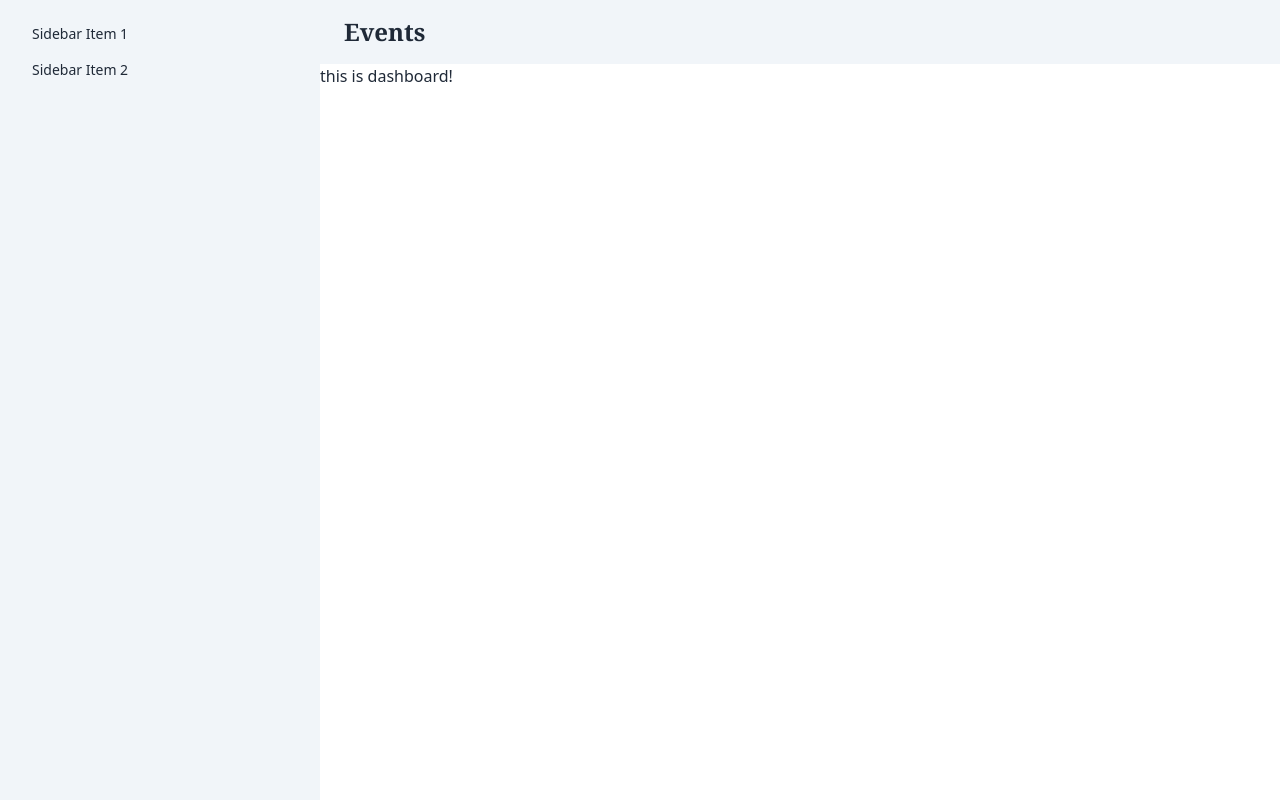
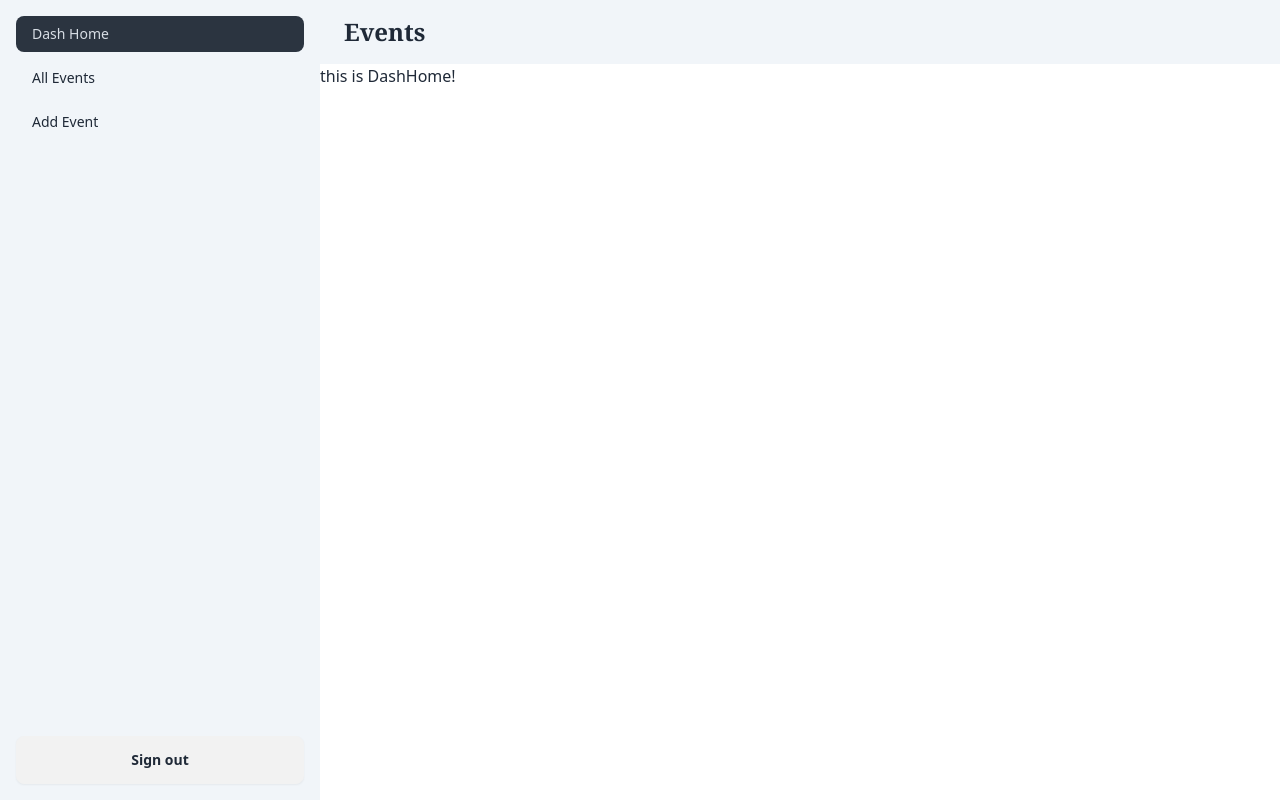
Before and after one commit to mizanor21/Event-Management, a React (Vite) app: page /dashboard in a window 1280 px wide. Built offline with nearby package versions, Linux system fonts and the light colour scheme; no server answers.

Commit message:
Dashboard sign out part added

```diff
--- /dev/null
+++ b/src/components/dashboard/DashHome.jsx
@@ -0,0 +1,9 @@
+const DashHome = () => {
+  return (
+    <div className="">
+      <h1>this is DashHome!</h1>
+    </div>
+  );
+};
+
+export default DashHome;
--- a/src/components/dashboard/Dashboard.jsx
+++ /dev/null
@@ -1,9 +0,0 @@
-const Dashboard = () => {
-  return (
-    <div className="">
-      <h1>this is dashboard!</h1>
-    </div>
-  );
-};
-
-export default Dashboard;
--- a/src/layouts/DashLayouts.jsx
+++ b/src/layouts/DashLayouts.jsx
@@ -1,4 +1,4 @@
-import { Link, Outlet } from "react-router-dom";
+import { Link, NavLink, Outlet } from "react-router-dom";
 import auth from "../../firebase.config";
 import { useAuthState, useSignOut } from "react-firebase-hooks/auth";
 
@@ -113,15 +113,30 @@ const DashLayouts = () => {
             aria-label="close sidebar"
             className="drawer-overlay"
           ></label>
-          <ul className="menu p-4 w-80 min-h-full bg-slate-100">
-            {/* Sidebar content here */}
-            <li>
-              <a>Sidebar Item 1</a>
-            </li>
-            <li>
-              <a>Sidebar Item 2</a>
-            </li>
-          </ul>
+          <div className="menu p-4 w-80 min-h-full bg-slate-100 flex flex-col justify-between">
+            <ul className="flex flex-col gap-2">
+              <li>
+                <NavLink to={"/dashboard"}>Dash Home</NavLink>
+              </li>
+              <li>
+                <NavLink to={"/"}>All Events</NavLink>
+              </li>
+              <li>
+                <NavLink to={"/"}>Add Event</NavLink>
+              </li>
+            </ul>
+            <button
+              onClick={async () => {
+                const success = await signOut();
+                if (success) {
+                  alert("You are signed out");
+                }
+              }}
+              className="btn"
+            >
+              Sign out
+            </button>
+          </div>
         </div>
       </div>
     </div>
--- a/src/routes/Route.jsx
+++ b/src/routes/Route.jsx
@@ -4,7 +4,7 @@ import Home from "../components/home/Home";
 import About from "../components/Others/AboutUs/About";
 import Contact from "../components/Others/Contact/Contact";
 import DashLayouts from "../layouts/DashLayouts";
-import Dashboard from "../components/dashboard/Dashboard";
+import DashHome from "../components/dashboard/DashHome";
 
 const router = createBrowserRouter([
   {
@@ -31,7 +31,7 @@ const router = createBrowserRouter([
     children: [
       {
         path: "/dashboard",
-        element: <Dashboard></Dashboard>,
+        element: <DashHome></DashHome>,
       },
     ],
   },
```
